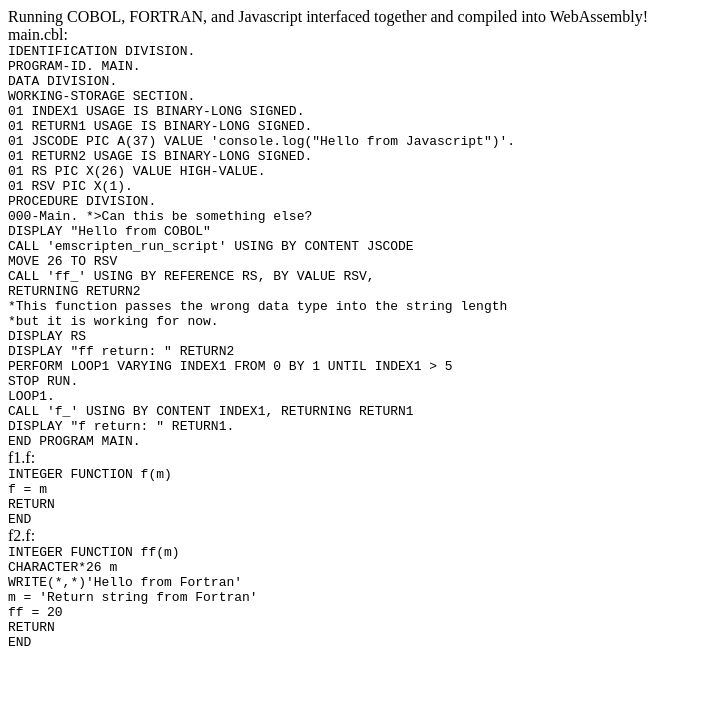
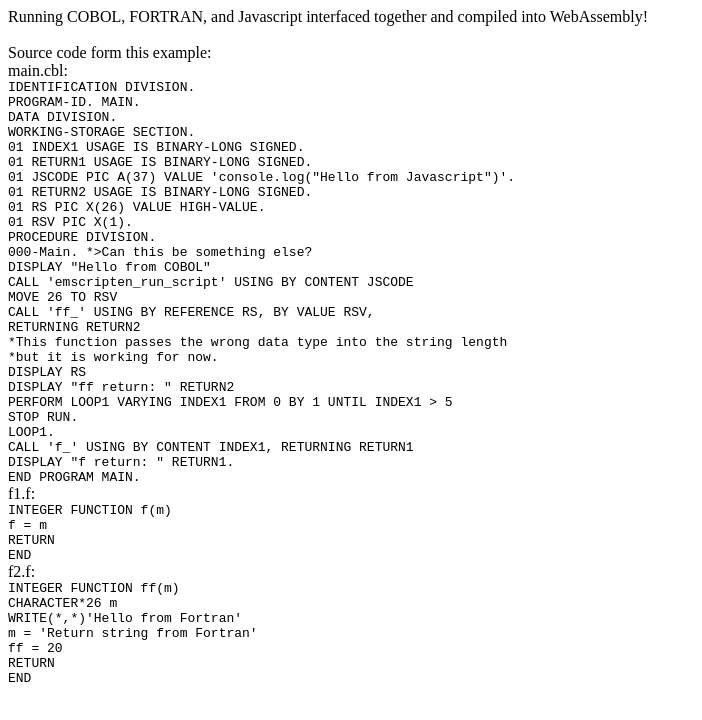
Before and after one commit to BalakeKarbon/ancientwasm, a plain HTML site: page demo-website/index.html in a window 1280 px wide. Shown: the whole page, without its empty margins (0-702 px from the left). Drawn offline with Linux system fonts and the light colour scheme; no server answers.

Commit message:
Clarification

```diff
--- a/demo-website/index.html
+++ b/demo-website/index.html
@@ -19,6 +19,7 @@
 			};
 		</script>
 		<script src="example.js"></script>
+		<div><br>Source code form this example:<br></div>
 		<div>
 		main.cbl:
 		<code><br>
```
